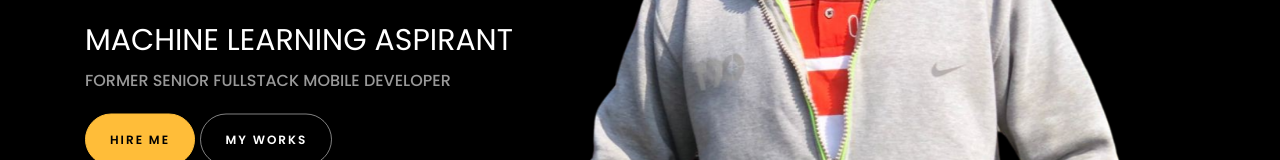
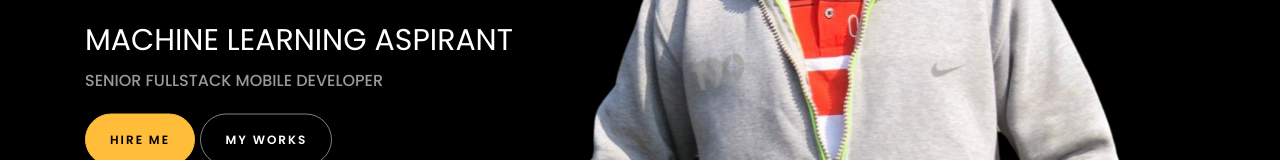
Before and after one commit to mufaddalhamidofficial/-mufaddalhamidofficial.github.io, a plain HTML site: page index.html in a window 1280 px wide. Shown: the part 382-542 px from the top of the page. Drawn offline with Linux system fonts and the light colour scheme; files whose address does not match are found by name.

Commit message:
Update index.html

```diff
--- a/index.html
+++ b/index.html
@@ -96,7 +96,7 @@
                   <span class="subheading">Hello!</span>
                   <h1 class="mb-4 mt-3">I'm <span id="name">Mufaddal Hamid</span></h1>
                   <h2 class="">MACHINE LEARNING ASPIRANT</h2>
-                  <h6 class="mb-4">FORMER SENIOR FULLSTACK MOBILE DEVELOPER</h6>
+                  <h6 class="mb-4">SENIOR FULLSTACK MOBILE DEVELOPER</h6>
                   <p>
                     <a href="#contact-section" class="btn btn-primary py-3 px-4">Hire me</a>
                     <a href="#projects-section" class="btn btn-white btn-outline-white py-3 px-4">My works</a>
```
